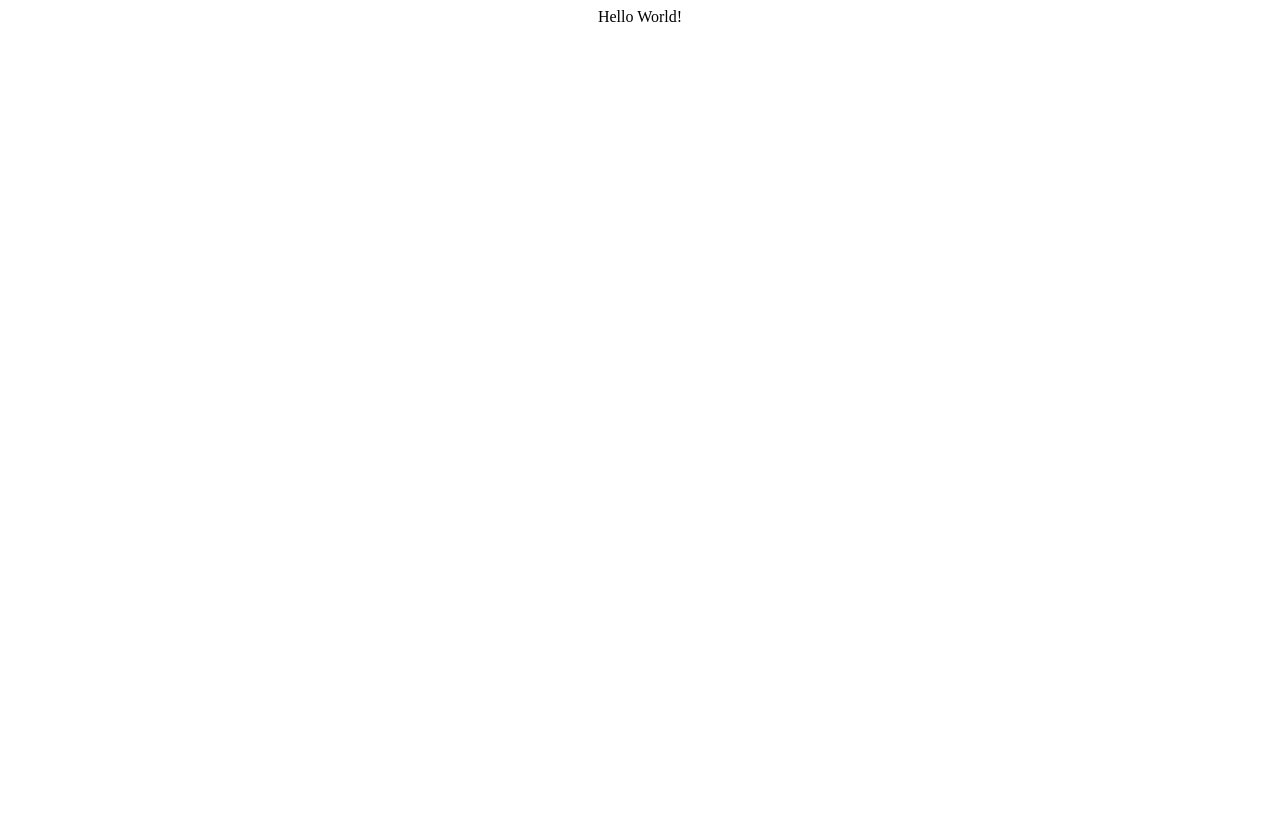
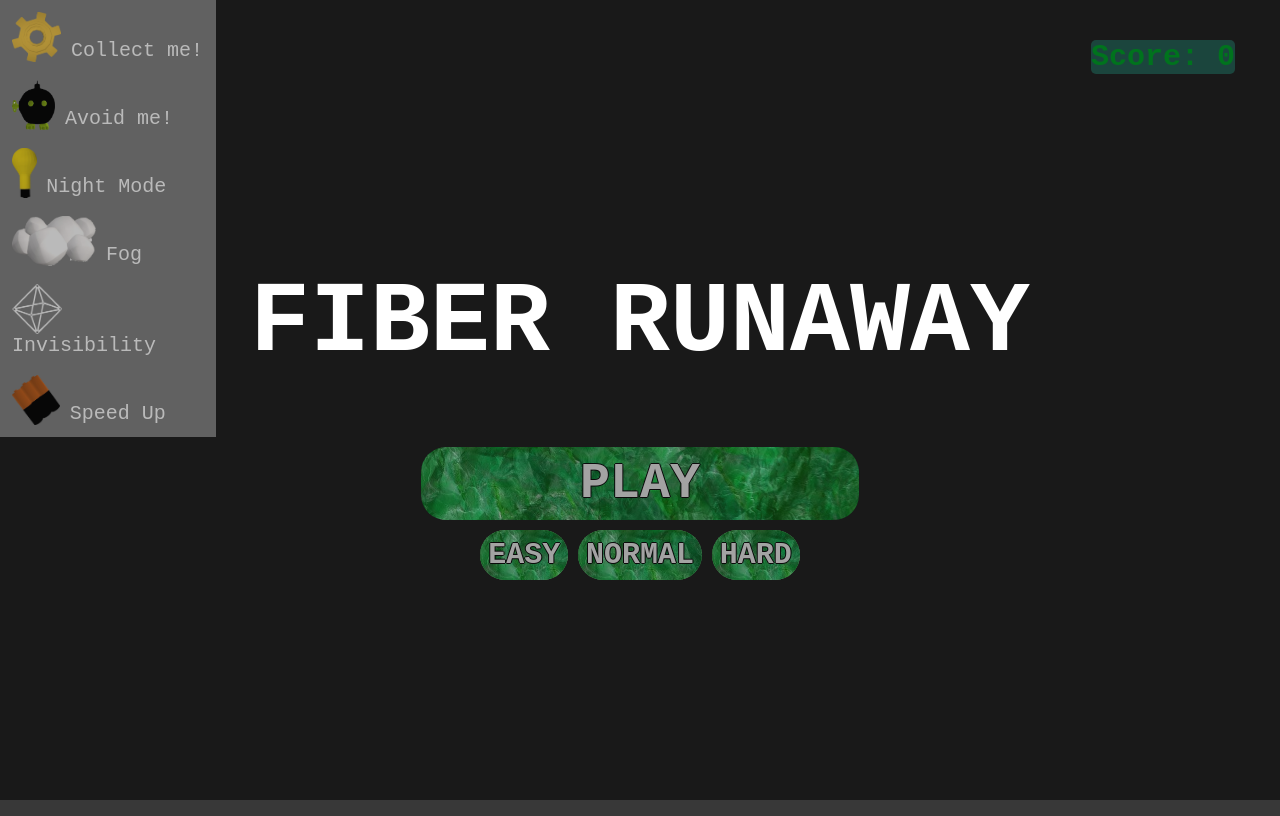
Before and after one commit to remiromi/fiber-runaway, a plain HTML site: page index.html in a window 1280 px wide. Drawn offline with nearby package versions, Linux system fonts and the light colour scheme.

Commit message:
index to StartMenu

```diff
--- a/index.html
+++ b/index.html
@@ -1,8 +1,207 @@
-<html>
-    <head>
-        <title>Benvenuto</title>
-    </head>
-    <body>
-        <div align="center">Hello World!</div>
-    </body>
+<html5>
+<head>
+	<title>Fiber Runaway</title>
+	<script src="three/three.js"></script>
+	<script src="three/MTLLoader.js"></script>
+	<script src="three/OBJLoader.js"></script>
+	<script src="three/LoaderSupport.js"></script>
+	<script src="three/OrbitControls.js"></script>
+	<script src="loadRobot.js"></script>
+	<script src="fiberRunaway.js"></script>
+	<style type="text/css">
+		body {
+		    font-family: 'Roboto Mono', monospace;
+		}
+
+		.overlay {
+		    height: 0%;
+		    width: 100%;
+		    position: fixed;
+		    z-index: 1;
+		    top: 0;
+		    left: 0;
+		    background-color: rgb(0,0,0);
+		    background-color: rgba(0,0,0, 0.55);
+		    overflow-y: hidden;
+		    transition: 1s;
+		}
+
+		.overlay-content {
+		    position: relative;
+		    top: 25%;
+		    width: 100%;
+		    text-align: center;
+		    margin-top: 30px;
+		}
+
+		.overlay a {
+			font-family: 'Roboto Mono', monospace;
+			font-weight: bold;
+			opacity: 0.6;
+		    padding: 8px;
+		    border-radius: 25px;
+		    text-decoration: none;
+		    width: 33%;
+		    text-align: center;
+		    margin: auto;
+		    text-shadow: -1px 0 black, 0 1px black, 1px 0 black, 0 -1px black;
+		    font-size: 50px;
+		    color: white;
+		    background-color: lightgreen;
+		    background-image: url("menu/raldo.jpg");
+		    display: block;
+		    transition: 0.3s;
+		}
+		.overlay a:hover{
+			opacity:1;
+		}
+		.overlay b {
+			cursor: pointer;
+			font-family: 'Roboto Mono', monospace;
+			font-weight: bold;
+			opacity: 0.6;
+		    padding: 8px;
+		    border-radius: 25px;
+		    text-decoration: none;
+		    text-align: center;
+		    margin: auto;
+		    width:40%;
+		    text-shadow: -1px 0 black, 0 1px black, 1px 0 black, 0 -1px black;
+		    font-size: 30px;
+		    color: white;
+		    background-color: lightgreen;
+		    background-image: url("menu/raldo.jpg");
+		    transition: 0.3s;
+		}
+
+		.overlay b:hover{
+			opacity:1.0;
+		}
+
+		.overlay p {
+			bottom: 0px;
+		 	opacity: 0.7;
+			font-family: 'Roboto Mono', monospace;
+			font-weight: bold;
+		    padding: 8px;
+		    text-align: center;
+		    margin-top: 250px;
+		    /*shape-margin: auto;*/
+		    font-size: 18px;
+		    color: white;
+		    text-shadow: -1px 0 black, 0 1px black, 1px 0 black, 0 -1px black;
+		    background-color: grey;
+		    display: block;
+		    transition: 0.3s;
+		}
+
+		.overlay p1 {
+		 	opacity: 0.7;
+			font-family: 'Roboto Mono', monospace;
+			font-weight: bold;
+		    padding: 13px;
+		   	text-shadow: -1px 0 black, 0 1px black, 1px 0 black, 0 -1px black;
+		    font-size: 24px;
+		    color: white;
+		    vertical-align:center;
+		}
+
+		.overlay p3 {
+		 	font-size: 20px;
+		 	color:white;
+		}
+
+
+		.overlay a:hover, .overlay a:focus {
+		    color: #f1f1f1;
+		}
+
+		#score {
+			font-family: 'Roboto Mono', monospace;
+		    position: absolute;
+		    top: 20px;
+		    right: 45px;
+		    font-size: 30px;
+		    color: #00FF40;
+		   /* text-shadow: -1px 0 black, 0 1px black, 1px 0 black, 0 -1px black;*/
+			border-radius: 5px;
+			border-width: 4px;
+			background-color: #3D9988;
+		}
+
+		#instruzioni{
+			font-family: 'Roboto Mono', monospace;
+			padding: 12px;
+			opacity: 0.7;
+			position: absolute;
+		    background-color:grey;
+		    width: 15%;
+		}
+
+		@media screen and (max-height: 450px) {
+		  .overlay {overflow-y: auto;}
+		  .overlay a {font-size: 20px}
+		  .overlay .closebtn {
+		    font-size: 40px;
+		    top: 15px;
+		    right: 35px;
+		  }
+		}
+	</style>
+</head>
+<body style="background-color:#383838">
+<div id="MenuScreen" class="overlay" style="height:100%">
+    	<div id="instruzioni">
+    		<img src="menu/ing.png" height="50" style="vertical-align: bottom;"/>
+    		<p3>Collect me!</p3>
+    		<br>
+    		<br>
+    		<img src="menu/bomba.png" height="50" style="vertical-align: bottom;"/>
+    		<p3>Avoid me!</p3>
+    		<br>
+    		<br>
+    		<img src="menu/lamp.png" height="50" style="vertical-align: bottom;"/>
+    		<p3>Night Mode</p3>
+    		<br>
+    		<br>
+    		<img src="menu/nuvola.png" height="50" style="vertical-align: bottom;"/>
+    		<p3>Fog</p3>
+    		<br>
+    		<br>
+    		<img src="menu/octa.png" height="50" style="vertical-align: bottom;"/>
+    		<p3>Invisibility</p3>
+    		<br>
+    		<br>
+    		<img src="menu/pila.png" height="50" style="vertical-align: bottom;"/>
+    		<p3>Speed Up</p3>
+    	</div>
+  	<div class="overlay-content">
+  	<h1 style="font-size: 100px; color:white">FIBER RUNAWAY</h1>
+    <a href="#" onclick="start()">PLAY</a>
+    <br>
+    <b href="#" id="easy" onclick="easy()">EASY</b>
+    <b href="#" id="normal" onclick="medium()">NORMAL</b>
+    <b href="#" id="hard" onclick="hard()">HARD</b>
+    <p>Hi! Use WASD or Arrows to move and jump. Collect Gears and avoid bombs!</p>
+  	</div>
+</div>
+<div id="GameOverScreen" class="overlay" style="height:0%">
+  	<div class="overlay-content">
+  	<img src="menu/died.jpg" height="400" />
+
+    <a href="#" onclick="restart()">RESTART</a>
+  	</div>
+</div>
+
+<h1 id='score'>Score: 0</h1>
+<script>
+	function openNav() {
+    	document.getElementById("MenuScreen").style.height = "100%";
+	}
+	function gameOverNav() {
+    	document.getElementById("GameOverScreen").style.height = "100%";
+	}
+
+</script>
+</body>
 </html>
```
